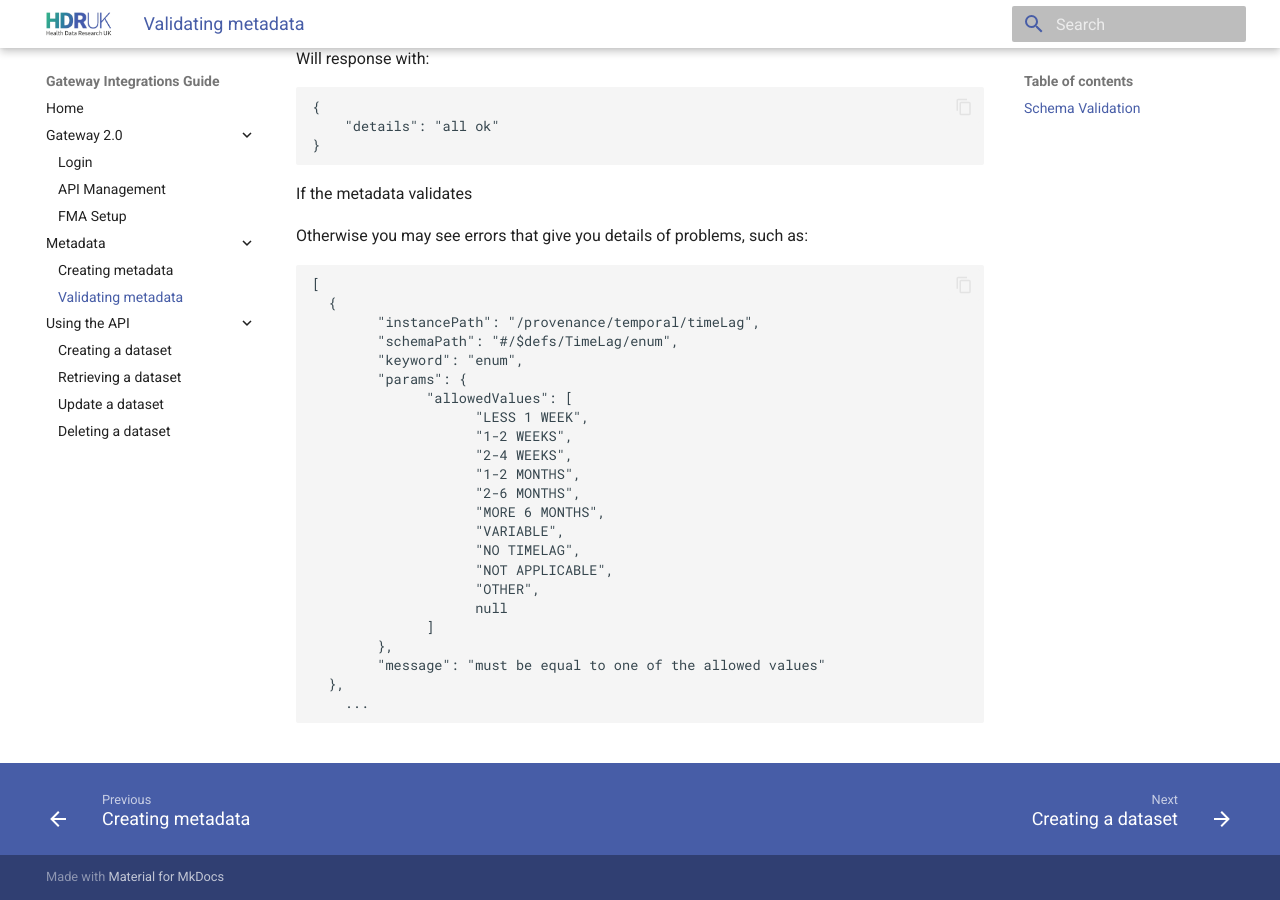
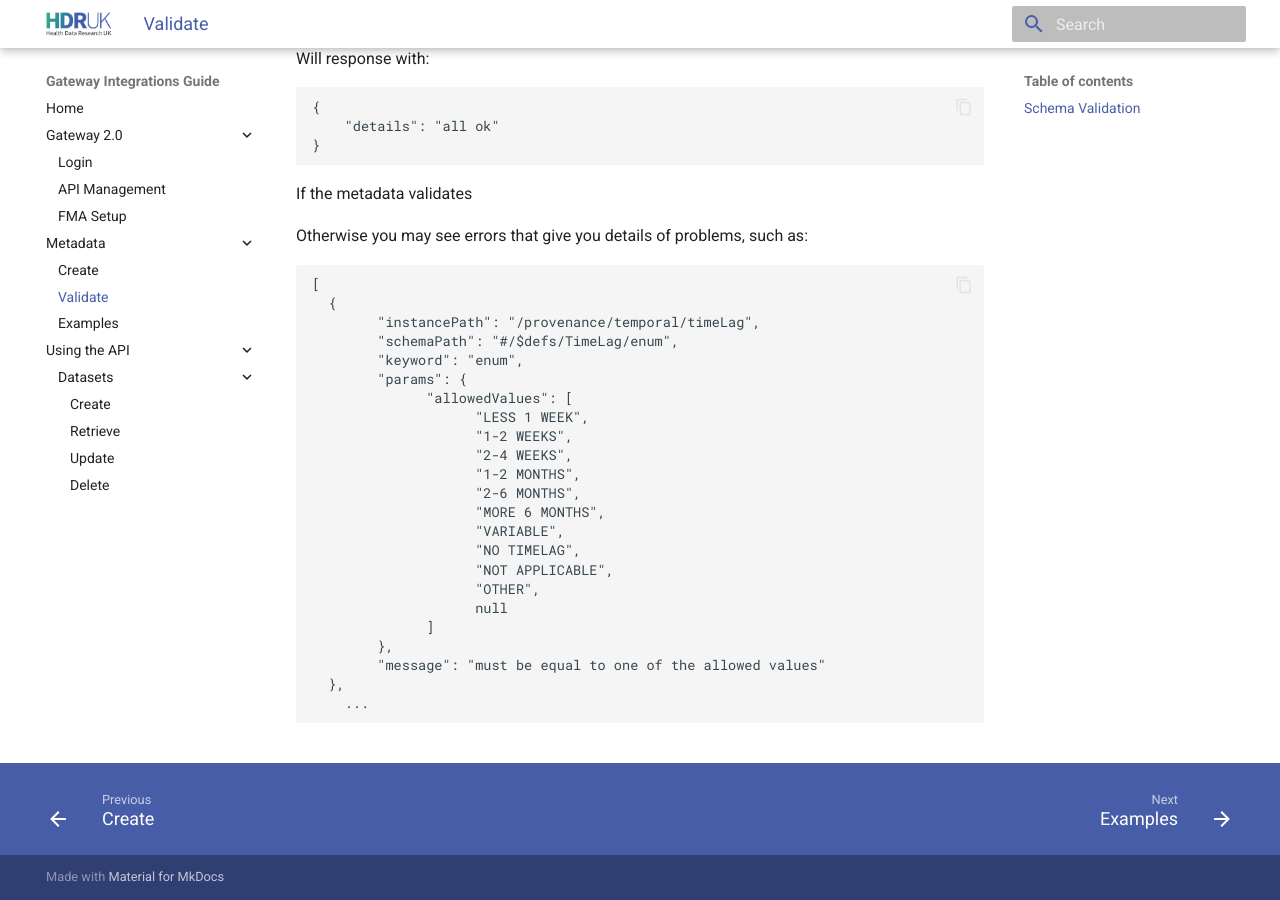
Before and after one commit to Stephen-L-HDR-UK/gateway-2-integrations-testing, an MkDocs documentation site: the page built from docs/metadata-validation.md, in a window 1280 px wide and 900 px high, scrolled down 2796 px. Built offline with MkDocs 1.6.1 and Material for MkDocs 9.7.7, drawn with Linux system fonts in a browser that asks for light colours; some of the changed text lies outside the part shown.

Commit message:
add in some examples

```diff
--- a/mkdocs.yml
+++ b/mkdocs.yml
@@ -23,17 +23,21 @@ nav:
           - API Management: fe-creating-an-app.md
           - FMA Setup: fe-creating-fma.md
     - Metadata:
-          - Creating metadata: creating-metadata.md
-          - Validating metadata: metadata-validation.md
+          - Create: creating-metadata.md
+          - Validate: metadata-validation.md
+          - Examples: example-metadata.md
     - Using the API:
-          - Creating a dataset: creating-a-dataset.md
-          - Retrieving a dataset: retrieving-a-dataset.md
-          - Update a dataset: updating-a-dataset.md
-          - Deleting a dataset: deleting-a-dataset.md
+          - Datasets:
+                - Create: creating-a-dataset.md
+                - Retrieve: retrieving-a-dataset.md
+                - Update: updating-a-dataset.md
+                - Delete: deleting-a-dataset.md
 plugins:
     - search
 
 markdown_extensions:
+    - admonition
+    - pymdownx.details
     - pymdownx.highlight:
           anchor_linenums: true
           line_spans: __span
```
Also changed, not shown: docs/example-metadata.md (added, +196 -0 lines), docs/index.md (+9 -0 lines).
